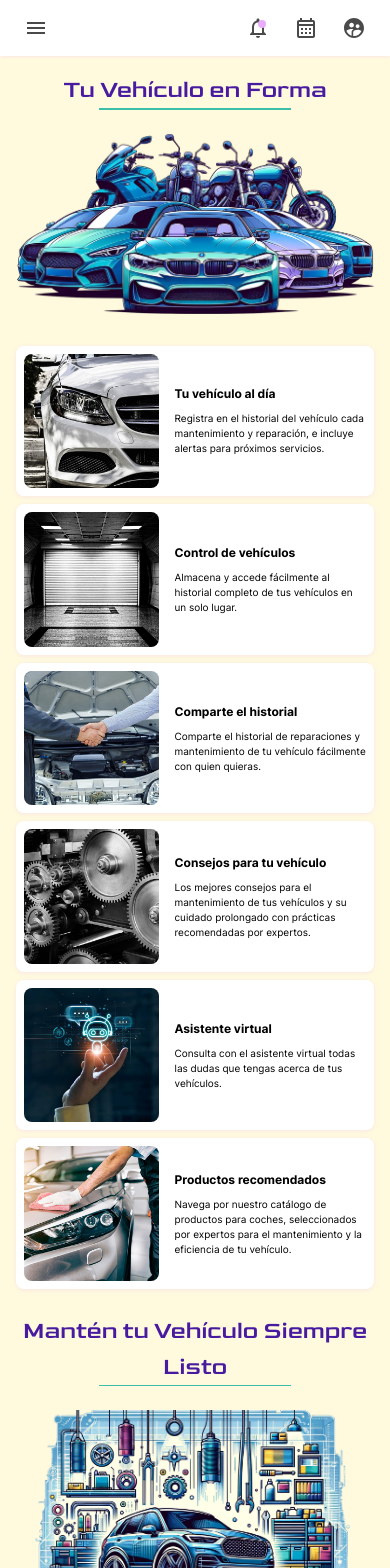
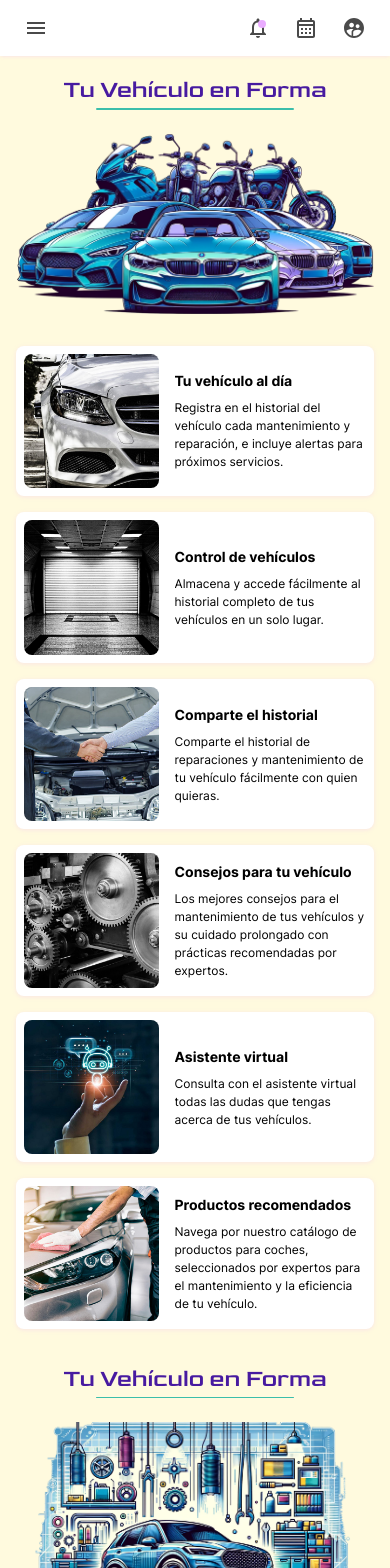
Before and after one commit to gonzalo-plaza/gearglen, a React (Vite) app: page / in a window 390 px wide. Shown: the top 1568 px of the page. Built offline with nearby package versions, Linux system fonts and the light colour scheme.

Commit message:
HomeView: Adapt home view to tablet

```diff
--- a/src/App.jsx
+++ b/src/App.jsx
@@ -1,6 +1,7 @@
 import { Footer } from './components/footer/Footer';
 import Header from './components/header/Header'
 import { HomeInfoCards } from './components/homeInfoCards/HomeInfoCards'
+import { Section } from './components/section/Section';
 import Sidebar from './components/sidebar/Sidebar'
 
 function App() {
@@ -9,22 +10,15 @@ function App() {
       <div className='main-container'>
         <Header />
         <main role='main' className='main'>
-          <section className='home-section'>
-            <h1 className='section__title'>Tu Vehículo en Forma</h1>
-            <div className='section__title-line'></div>
-            <img className='section__img' src='./images/vehicles-collection.png' />
+          <Section title='Tu Vehículo en Forma' img='./images/vehicles-collection.png'>
             <HomeInfoCards />
-          </section>
-          <section>
-            <h1 className='section__title'>Mantén tu Vehículo Siempre Listo</h1>
-            <div className='section__title-line'></div>
-            <img className='section__img' src='./images/car-maintenance.png' />
-            <p className='section__description'>
-              Disfruta de la comodidad de tener tu vehículo en perfecto estado con GearGlen. Gestiona el mantenimiento y las reparaciones con nuestro sistema completo que garantiza la eficiencia y seguridad de cada viaje.
-            </p>
-          </section>
+          </Section>
+          <Section title='Tu Vehículo en Forma'
+            img='./images/car-maintenance.png'
+            description='Disfruta de la comodidad de tener tu vehículo en perfecto estado con GearGlen. Gestiona el mantenimiento y las reparaciones con nuestro sistema completo que garantiza la eficiencia y seguridad de cada viaje.'>
+          </Section>
         </main>
-        <Footer/>
+        <Footer />
       </div>
       <Sidebar />
 
--- a/src/components/homeInfoCards/HomeInfoCards.jsx
+++ b/src/components/homeInfoCards/HomeInfoCards.jsx
@@ -2,13 +2,13 @@ import { InfoCard } from "../infoCard/InfoCard"
 
 export const HomeInfoCards = () => {
     return (
-        <>
+        <section className='home-info-cards-container'>
             <InfoCard src='/images/car-history-500.jpg' alt='' title='Tu vehículo al día' description='Registra en el historial del vehículo cada mantenimiento y reparación, e incluye alertas para próximos servicios.' />
             <InfoCard src='/images/garage-500.jpg' alt='' title='Control de vehículos' description='Almacena y accede fácilmente al historial completo de tus vehículos en un solo lugar.' />
             <InfoCard src='/images/share-history-500.jpg' alt='' title='Comparte el historial' description='Comparte el historial de reparaciones y mantenimiento de tu vehículo fácilmente con quien quieras.' />
             <InfoCard src='/images/gears-500.jpg' alt='' title='Consejos para tu vehículo' description='Los mejores consejos para el mantenimiento  de tus vehículos y  su cuidado prolongado con prácticas recomendadas por expertos.' />
             <InfoCard src='/images/virtual-asistant-500.jpg' alt='' title='Asistente virtual' description='Consulta con el asistente virtual todas las dudas que tengas acerca de tus vehículos.' />
             <InfoCard src='/images/product-recomendations-500.jpg' alt='' title='Productos recomendados' description='Navega por nuestro catálogo de productos para coches, seleccionados por expertos para el mantenimiento y la eficiencia de tu vehículo.' />
-        </>
+        </section>
     )
 }
--- /dev/null
+++ b/src/components/section/Section.jsx
@@ -0,0 +1,18 @@
+export const Section = ({ children, title, img, description }) => {
+    const hasDescriptionClass = description ? 'has-description' : '';
+    return (
+        <section className='section'>
+            <header className='section-header'>
+                <h1 className='section-header-title'>
+                    {title}
+                    <span className='section-header-title__line'></span>
+                </h1>
+            </header>
+            <div className={`section-description ${hasDescriptionClass}`}>
+                <img className='section-description__img' src={img} />
+                {description && <p className='section-description__text'>{description}</p>}
+            </div>
+            {children}
+        </section>
+    )
+}
--- a/src/styles/components/infoCard/infoCard.scss
+++ b/src/styles/components/infoCard/infoCard.scss
@@ -8,6 +8,8 @@
     background-color: $light-color;
 
     box-shadow: 0px 1px 4px 0px rgba(234, 172, 255, 0.25);
+
+    align-items: center;
 
     &__img{
       border-radius: 8px;
@@ -23,11 +25,21 @@
     justify-content: center;
 
     &__title{
-      font-size: 12px;
+      font-size: 14px;
       margin-bottom: 8px;
+      overflow: hidden;
+
+      display: -webkit-box;
+      -webkit-box-orient: vertical;
+      -webkit-line-clamp: 1;
     }
 
     &__text{
-      font-size: 10px;
+      font-size: 12px;
+      overflow: hidden;
+
+      display: -webkit-box;
+      -webkit-box-orient: vertical;
+      -webkit-line-clamp: 5;
     }
   }
--- a/src/styles/components/sidebar/_sidebar.scss
+++ b/src/styles/components/sidebar/_sidebar.scss
@@ -16,7 +16,7 @@
 
     @media (min-width: 1024px) {
         position: relative;
-        width: 264px;
+        min-width: 264px;
         box-shadow: none;
     }
 }
--- a/src/styles/index.scss
+++ b/src/styles/index.scss
@@ -92,6 +92,8 @@ h6 {
 }
 
 .main-container {
+  min-width: 320px;
+
   @media (min-width: 1024px) {
     align-self: flex-start;
     flex-grow: 1;
@@ -99,44 +101,92 @@ h6 {
 
 }
 
-.main{
-  min-height:  unquote("calc(100vh - 112px)");
+.main {
+  min-height: unquote("calc(100vh - 112px)");
   background-color: $extra-color;
   padding: 16px;
 }
 
-.scroll-block{
+.scroll-block {
   overflow: hidden;
 }
 
-.home-section{
+.section {
   margin-bottom: 24px;
 }
 
-.section{
-  &__title{
-    font-family: Goldman;
-    font-size: 24px;
-    text-align: center;
-    font-weight: 400;
-    color: $primary-color;
+.section-header {
+  display: flex;
+  flex-direction: column;
+  align-items: center;
+}
+
+.section-description{
+  &.has-description{
+    @media(min-width: 769px){
+      display: grid;
+      grid-template-columns: 55% 1fr;
+      align-items: center;
+    }
   }
-
-  &__title-line{
-    width: 53.75%;
-    height: 1.5px;
-    background-color: $secondary-color;
-    margin: 0 auto;
-  }
-
-  &__img{
+  &__img {
     margin-top: 24px;
     margin-bottom: 32px;
   }
 
-  &__description{
+  &__text{
     font-weight: 500;
     line-height: normal;
     text-align: center;
+
+    @media(min-width: 769px){
+      font-size: 18px;
+    }
   }
 }
+
+.section-header-title {
+  font-family: Goldman;
+  font-size: 24px;
+  text-align: center;
+  font-weight: 400;
+  color: $primary-color;
+
+  @media(min-width: 769px){
+    font-size: 34px;
+  }
+  &__line {
+    display: block;
+    width: 75%;
+    height: 1.5px;
+    background-color: $secondary-color;
+    margin: 0 auto;
+    border-radius: 1px;
+
+    @media(min-width: 769px){
+      height: 2.125px;
+    }
+  }
+}
+
+.home-info-cards-container {
+  /**
+  * User input values.
+  */
+  --grid-layout-gap: 8px;
+  --grid-column-count: 2;
+  /* This gets overridden by an inline style. */
+  --grid-item--min-width: 288px;
+  /* This gets overridden by an inline style. */
+
+  /**
+   * Calculated values.
+   */
+  --gap-count: calc(var(--grid-column-count) - 1);
+  --total-gap-width: calc(var(--gap-count) * var(--grid-layout-gap));
+  --grid-item--max-width: calc((100% - var(--total-gap-width)) / var(--grid-column-count));
+
+  display: grid;
+  grid-template-columns: repeat(auto-fill, minmax(max(var(--grid-item--min-width), var(--grid-item--max-width)), 1fr));
+  grid-gap: var(--grid-layout-gap);
+}
```
